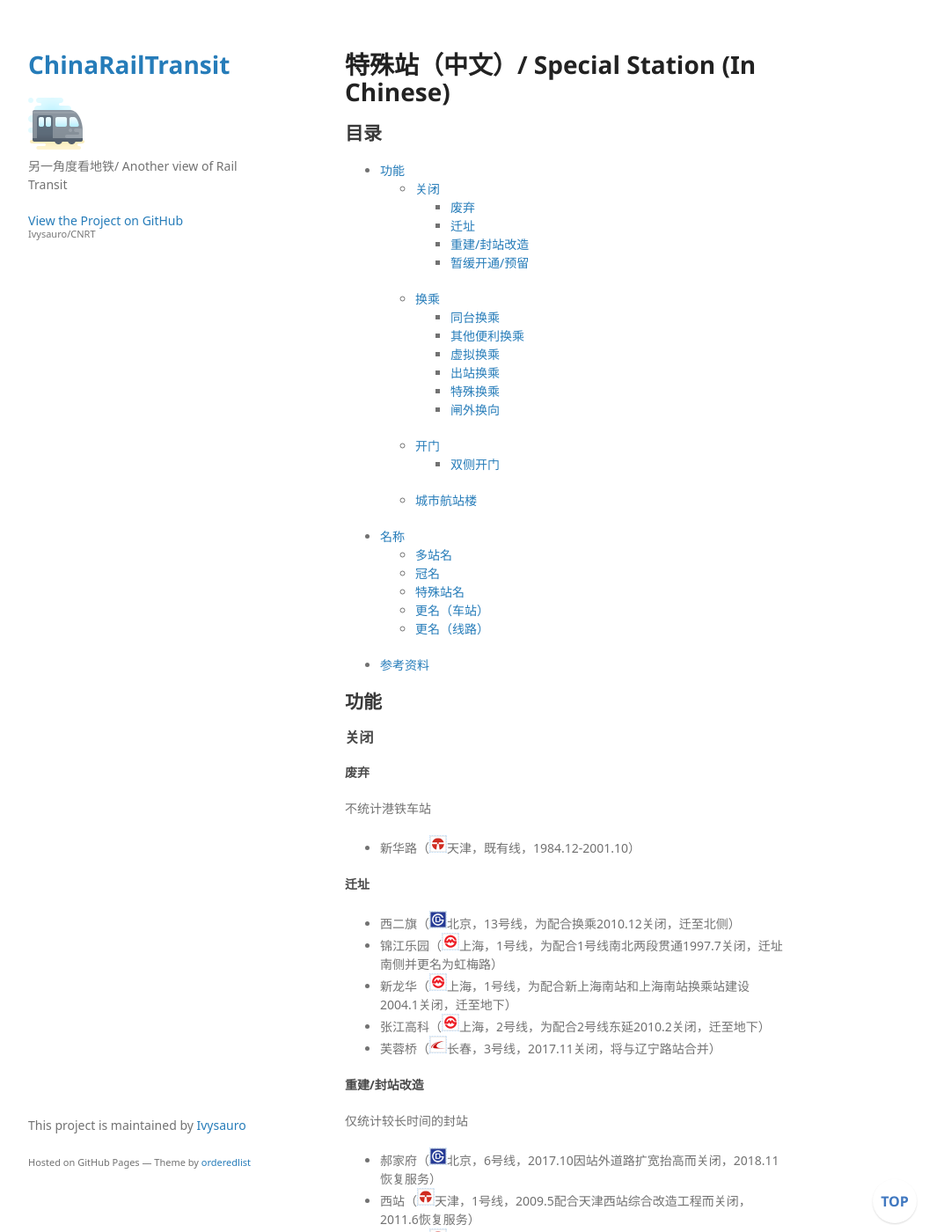
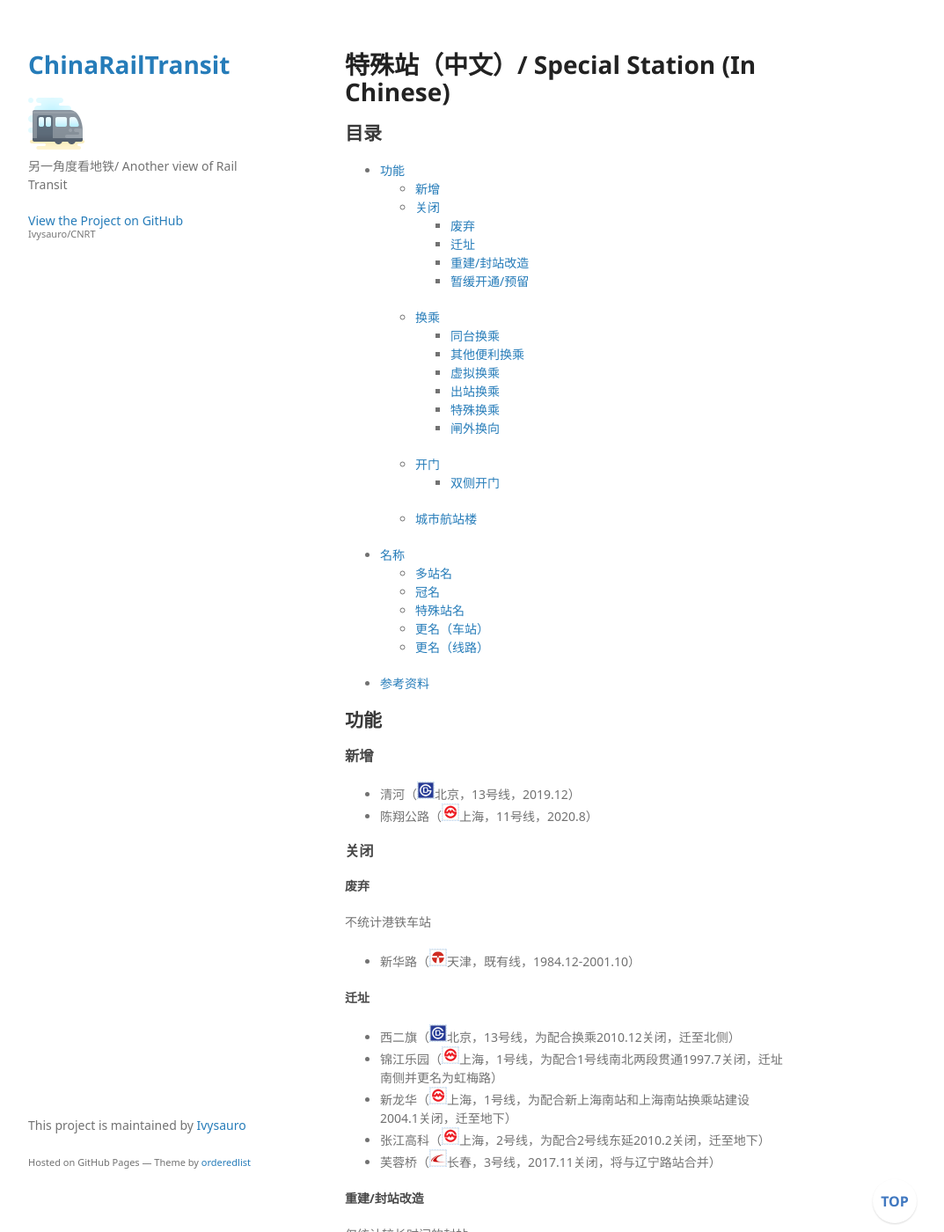
Before and after one commit to Ivysauro/CNRT, a Jekyll site: the page built from data/Special Station.md, in a window 1280 px wide and 1400 px high. Shown: the whole window at 88% size, without its empty margins (178-1251 px from the left). Built offline with Jekyll 4.4.1, drawn with Linux system fonts in a browser that asks for light colours; some web fonts are replaced; our own code applies the rules of GitHub Pages for plain Markdown files; a script that is not in the unit is left out.

Commit message:
🍊更新深圳数据

```diff
--- a/data/Special Station.md
+++ b/data/Special Station.md
@@ -2,6 +2,7 @@
 
 ## 目录
 - [功能](#功能)
+  - [新增](#新增)
   - [关闭](#关闭)
     - [废弃](#废弃)
     - [迁址](#迁址)
@@ -26,6 +27,11 @@
 - [参考资料](#参考资料)
 
 ## 功能
+
+### 新增
+
+- 清河（<img src="https://raw.githubusercontent.com/Ivysauro/CNRT/master/images/city/bj.gif" width="20" hegiht="20"/>北京，13号线，2019.12）
+- 陈翔公路（<img src="https://raw.githubusercontent.com/Ivysauro/CNRT/master/images/city/sh.gif" width="20" hegiht="20"/>上海，11号线，2020.8）
 
 ### 关闭
 
@@ -164,6 +170,7 @@
 
 ##### <img src="https://raw.githubusercontent.com/Ivysauro/CNRT/master/images/city/sz.gif" width="20" hegiht="20"/>深圳
 - 福邻（7号线，2016.10-）
+- 岗厦北（10号线，2020.8-）
 - ~~皇岗~~（4号线，2004.12-2007.6）
 
 ##### <img src="https://raw.githubusercontent.com/Ivysauro/CNRT/master/images/city/nj.gif" width="20" hegiht="20"/>南京
```
